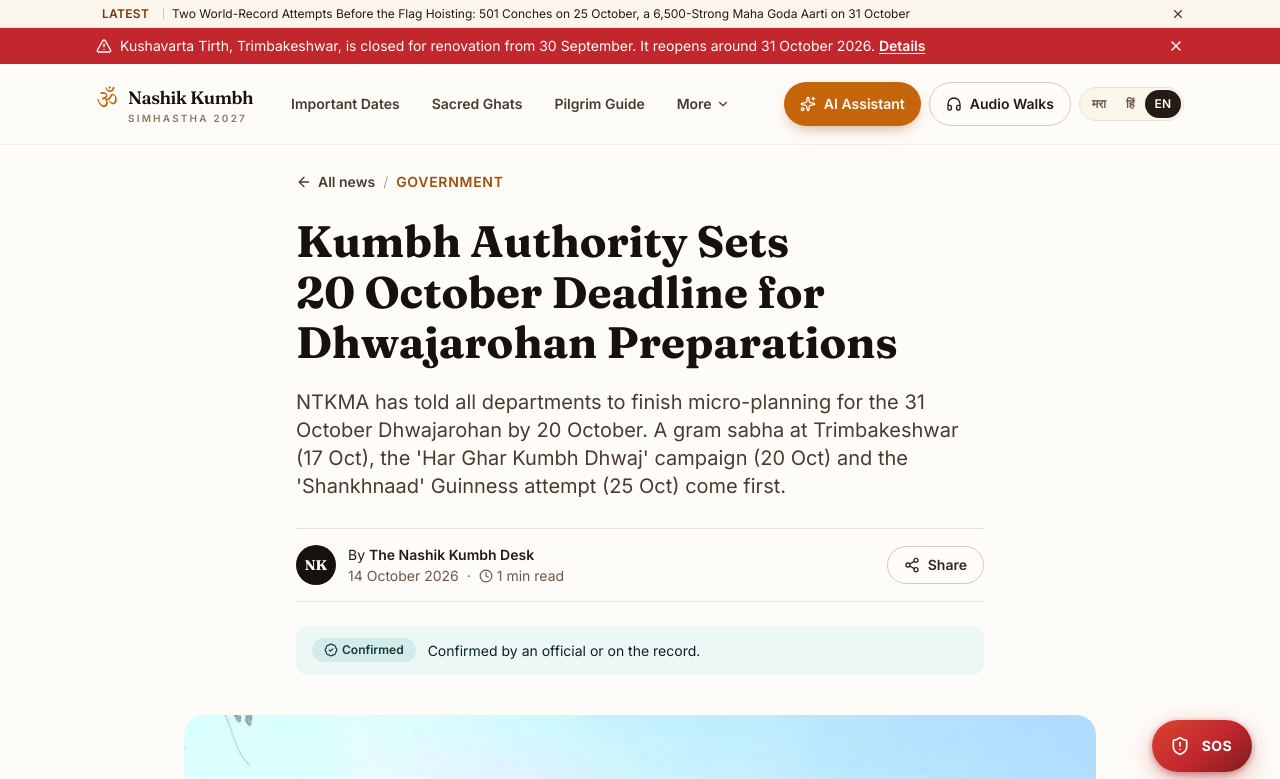
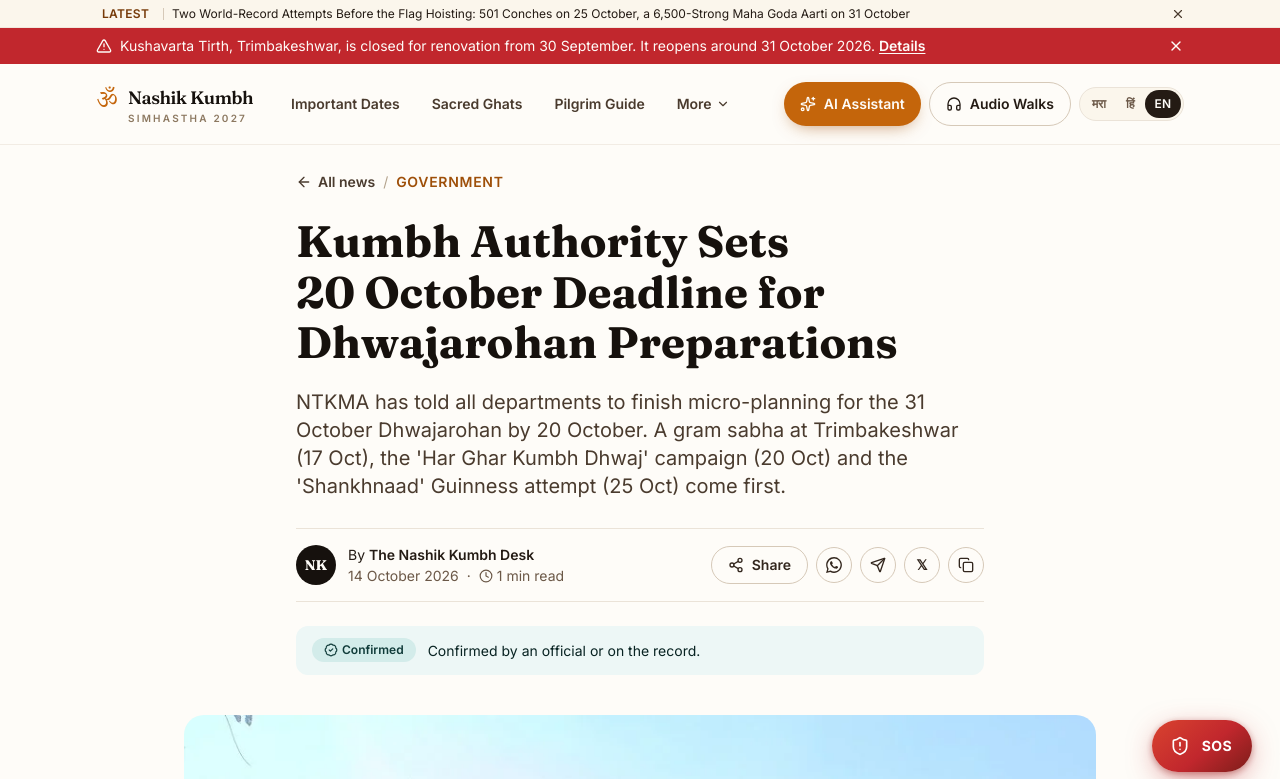
Before and after one commit to lonkarabhishek/thenashikkumbh, a Next.js app: page /en/blog/kumbh-authority-sets-october-20-deadline-for-dhwajarohan-preparations in a window 1280 px wide. Shown: the top 779 px of the page. Built offline with nearby package versions, Linux system fonts and the light colour scheme.

Commit message:
News share: title + short localized summary + link (Web Share, WhatsApp, Telegram, X, copy)

```diff
--- a/src/components/blog/BlogArticleView.tsx
+++ b/src/components/blog/BlogArticleView.tsx
@@ -6,7 +6,9 @@
 import DatesCanonicalNote from "@/components/trust/DatesCanonicalNote";
 import { DATE_INTENT_SLUGS } from "@/data/siteOwner";
 import NewsRelatedGuides from "@/components/seo/NewsRelatedGuides";
-import { ArrowLeft, ArrowUpRight, Check, Clock, Share2 } from "lucide-react";
+import { ArrowLeft, ArrowUpRight, Check, Clock, Copy, Send, Share2 } from "lucide-react";
+import { SITE_URL } from "@/lib/siteUrl";
+import { buildShareMessage, telegramHref, whatsappHref, xHref } from "@/lib/share";
 import { useLanguage } from "@/context/LanguageContext";
 import type { Locale } from "@/i18n/translations";
 import { NEWS_AUTHOR, type BlogArticle } from "@/data/blogData";
@@ -57,20 +59,38 @@
   const photo = thumb?.own && article.photoId && isPhotoAvailable(article.photoId) ? getPhoto(article.photoId) : undefined;
   const updated = article.updated && article.updated !== article.date ? article.updated : undefined;
 
-  const share = async () => {
-    const url = window.location.href;
+  // Title, short summary and link, in the language this page is read in.
+  const shareMsg = buildShareMessage(
+    article.title[locale],
+    article.summary[locale],
+    `${SITE_URL}/${locale}/blog/${article.slug}`
+  );
+
+  const copyMessage = async () => {
     try {
-      if (navigator.share) {
-        await navigator.share({ title: article.title[locale], url });
-        return;
-      }
-      await navigator.clipboard.writeText(url);
+      await navigator.clipboard.writeText(shareMsg.full);
       setCopied(true);
       setTimeout(() => setCopied(false), 2000);
     } catch {
-      // The reader closed the share sheet; nothing to do.
+      // Clipboard blocked; nothing else to do.
     }
   };
+
+  const share = async () => {
+    try {
+      if (navigator.share) {
+        await navigator.share({ title: shareMsg.title, text: shareMsg.textOnly, url: shareMsg.url });
+        return;
+      }
+    } catch (err) {
+      // The reader closed the share sheet.
+      if ((err as DOMException)?.name === "AbortError") return;
+    }
+    await copyMessage();
+  };
+
+  const shareLinkClass =
+    "inline-flex h-9 w-9 items-center justify-center rounded-full border border-temple-200 text-temple-700 transition-colors hover:border-saffron-400 hover:text-saffron-700";
 
   return (
     <div className="bg-cream-50">
@@ -137,6 +157,7 @@
                 </p>
               </div>
             </div>
+<div className="flex flex-wrap items-center gap-2">
               <button
                 onClick={share}
                 className="inline-flex items-center gap-2 rounded-full border border-temple-200 px-4 py-2 text-sm font-semibold text-temple-700 transition-colors hover:border-saffron-400 hover:text-saffron-700"
@@ -144,6 +165,50 @@
                 {copied ? <Check className="h-4 w-4" /> : <Share2 className="h-4 w-4" />}
                 {copied ? t(NEWS_UI.copied) : t(NEWS_UI.share)}
               </button>
+              <a
+                href={whatsappHref(shareMsg)}
+                target="_blank"
+                rel="noopener noreferrer"
+                aria-label={t(NEWS_UI.shareWhatsapp)}
+                title={t(NEWS_UI.shareWhatsapp)}
+                data-share="whatsapp"
+                className={shareLinkClass}
+              >
+                <svg viewBox="0 0 24 24" className="h-4 w-4" fill="currentColor" aria-hidden>
+                  <path d="M17.47 14.38c-.3-.15-1.75-.86-2.02-.96-.27-.1-.47-.15-.67.15-.2.3-.77.96-.94 1.16-.17.2-.35.22-.64.07-.3-.15-1.25-.46-2.38-1.47-.88-.79-1.47-1.76-1.65-2.06-.17-.3-.02-.46.13-.6.13-.14.3-.35.45-.52.15-.18.2-.3.3-.5.1-.2.05-.38-.03-.53-.07-.15-.67-1.62-.92-2.22-.24-.58-.49-.5-.67-.51h-.57c-.2 0-.52.07-.8.37-.27.3-1.04 1.02-1.04 2.48s1.07 2.88 1.21 3.08c.15.2 2.1 3.2 5.08 4.48.71.31 1.26.49 1.7.63.71.22 1.36.19 1.87.12.57-.09 1.75-.72 2-1.41.25-.7.25-1.29.17-1.41-.07-.13-.27-.2-.57-.35zM12.04 21.8h-.01a9.8 9.8 0 0 1-5-1.37l-.36-.21-3.72.97 1-3.62-.24-.37a9.8 9.8 0 1 1 8.33 4.6zm8.35-18.16A11.75 11.75 0 0 0 12.04.17C5.5.17.2 5.46.2 12c0 2.09.55 4.12 1.59 5.92L.1 24l6.23-1.63a11.8 11.8 0 0 0 5.7 1.45h.01c6.53 0 11.84-5.3 11.84-11.83 0-3.16-1.23-6.13-3.47-8.36z" />
+                </svg>
+              </a>
+              <a
+                href={telegramHref(shareMsg)}
+                target="_blank"
+                rel="noopener noreferrer"
+                aria-label="Telegram"
+                title="Telegram"
+                data-share="telegram"
+                className={shareLinkClass}
+              >
+                <Send className="h-4 w-4" />
+              </a>
+              <a
+                href={xHref(shareMsg)}
+                target="_blank"
+                rel="noopener noreferrer"
+                aria-label="X"
+                title="X"
+                data-share="x"
+                className={shareLinkClass}
+              >
+                <span aria-hidden className="text-sm font-bold leading-none">𝕏</span>
+              </a>
+              <button
+                onClick={copyMessage}
+                aria-label={t(NEWS_UI.copyMessage)}
+                title={t(NEWS_UI.copyMessage)}
+                className={shareLinkClass}
+              >
+                {copied ? <Check className="h-4 w-4" /> : <Copy className="h-4 w-4" />}
+              </button>
+            </div>
           </div>
 
           {/* What kind of story this is */}
--- a/src/components/blog/newsCopy.ts
+++ b/src/components/blog/newsCopy.ts
@@ -36,7 +36,9 @@
   by: { en: "By", hi: "लेखक:", mr: "लेखक:" },
   updated: { en: "Updated", hi: "अपडेट", mr: "अद्ययावत" },
   share: { en: "Share", hi: "शेयर करें", mr: "शेअर करा" },
-  copied: { en: "Link copied", hi: "लिंक कॉपी हुआ", mr: "लिंक कॉपी झाली" },
+  copied: { en: "Copied", hi: "कॉपी हुआ", mr: "कॉपी झाले" },
+  shareWhatsapp: { en: "Share on WhatsApp", hi: "व्हॉट्सऐप पर शेयर करें", mr: "व्हॉट्सॲपवर शेअर करा" },
+  copyMessage: { en: "Copy message", hi: "संदेश कॉपी करें", mr: "संदेश कॉपी करा" },
   sourcesTitle: { en: "Where this comes from", hi: "यह जानकारी कहाँ से है", mr: "ही माहिती कुठून आली" },
   originally: { en: "First announced on", hi: "पहली घोषणा:", mr: "पहिली घोषणा:" },
   more: { en: "More news", hi: "और खबरें", mr: "आणखी बातम्या" },
--- a/src/lib/seo.ts
+++ b/src/lib/seo.ts
@@ -3,7 +3,9 @@
 import { DEFAULT_LOCALE, LOCALES, OG_LOCALE } from "@/i18n/locales";
 import { SEO_COPY, type PageKey } from "@/i18n/seoCopy";
 
-export const SITE_URL = "https://www.thenashikkumbh.com";
+import { SITE_URL } from "./siteUrl";
+
+export { SITE_URL };
 export const SITE_NAME = "The Nashik Kumbh";
 export const DEFAULT_OG_IMAGE = "/images/og-image.jpg";
 
--- /dev/null
+++ b/src/lib/share.ts
@@ -0,0 +1,44 @@
+/**
+ * The message a reader shares from a news post: title, a short summary and
+ * the link, all in the language the page is being read in. The summary is the
+ * post's own summary (the same text used as its meta/og description); nothing
+ * is written here.
+ */
+
+export const SHARE_SUMMARY_MAX = 200;
+
+/** Trim to about `max` characters at a word boundary and add an ellipsis. */
+export function shortSummary(text: string | undefined, max = SHARE_SUMMARY_MAX): string {
+  const clean = (text ?? "").replace(/\s+/g, " ").trim();
+  // Count user-perceived characters, so Devanagari is never cut mid-codepoint.
+  const chars = Array.from(clean);
+  if (chars.length <= max) return clean;
+  const cut = chars.slice(0, max).join("");
+  const lastSpace = cut.lastIndexOf(" ");
+  const base = lastSpace > max * 0.6 ? cut.slice(0, lastSpace) : cut;
+  return base.replace(/[\s,;:.\-–—।]+$/, "") + "…";
+}
+
+export interface ShareMessage {
+  title: string;
+  summary: string;
+  url: string;
+  /** "Title\n\nSummary\n\nURL" (the summary block is dropped if there is none). */
+  full: string;
+  /** Title and summary without the URL, for share targets that take the URL separately. */
+  textOnly: string;
+}
+
+export function buildShareMessage(title: string, summary: string | undefined, url: string): ShareMessage {
+  const t = title.trim();
+  const s = shortSummary(summary);
+  const textOnly = [t, s].filter(Boolean).join("\n\n");
+  return { title: t, summary: s, url, textOnly, full: [textOnly, url].filter(Boolean).join("\n\n") };
+}
+
+/** encodeURIComponent encodes UTF-8, so Marathi and Hindi survive the trip into WhatsApp. */
+export const whatsappHref = (m: ShareMessage) => `https://wa.me/?text=${encodeURIComponent(m.full)}`;
+export const telegramHref = (m: ShareMessage) =>
+  `https://t.me/share/url?url=${encodeURIComponent(m.url)}&text=${encodeURIComponent(m.textOnly)}`;
+export const xHref = (m: ShareMessage) =>
+  `https://x.com/intent/post?text=${encodeURIComponent(m.title)}&url=${encodeURIComponent(m.url)}`;
--- /dev/null
+++ b/src/lib/siteUrl.ts
@@ -0,0 +1,2 @@
+/** Canonical origin. Kept in its own module so client code can import it without pulling in seo.ts. */
+export const SITE_URL = "https://www.thenashikkumbh.com";
```
Lines whose indentation alone changed are shown as unchanged.
